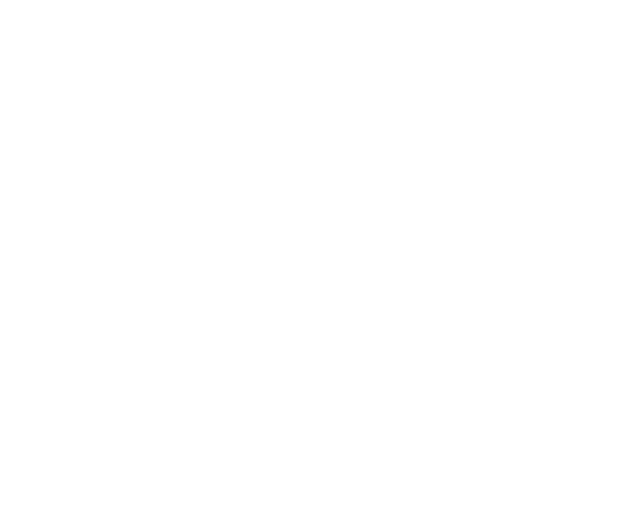
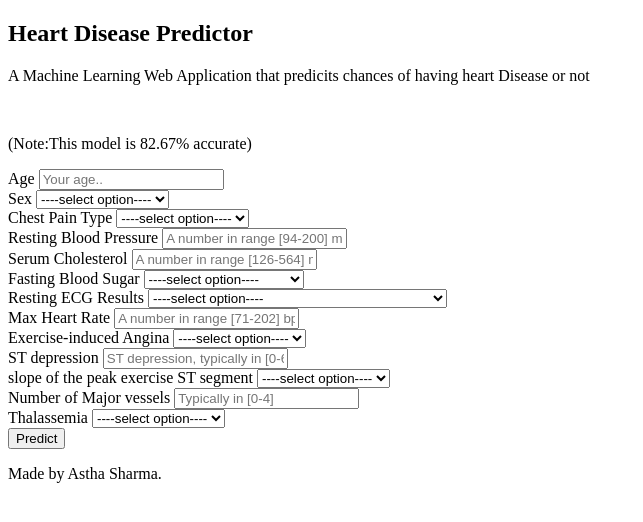
Before and after one commit to Kousiiik/Heart-disease-predicton, a Flask app: page / in a window 1280 px wide. Before the commit the part shown is empty. Shown: the top 522 px of the page, without its empty margins (0-643 px from the left). Run offline with Flask 2, Linux system fonts and the light colour scheme; parts of the project's set-up code (start-up, migrations or seed data) failed here and were passed over; some libraries are stand-ins or nearby versions.

Commit message:
Add files via upload

```diff
--- a/templates/main.html
+++ b/templates/main.html
@@ -0,0 +1,144 @@
+<!DOCTYPE html>
+
+<html lang="en" dir="ltr">
+
+<head>
+  <meta charset="utf-8">
+  <meta name="viewport" content="width=device-width, initial-scale=1.0">
+  <title>Heart Disease Predictor</title>
+  <link rel="stylesheet" type="text/css" href="{{ url_for('static', filename='style.css') }}">
+  <script src="https://kit.fontawesome.com/5f3f547070.js" crossorigin="anonymous"></script>
+  <link href="https://fonts.googleapis.com/css2?family=Pacifico&display=swap" rel="stylesheet">
+</head>
+
+<body>
+
+  <!-- Website Title -->
+
+  <div class="container">
+    <h2 class='container-heading'><span class="heading_font">Heart Disease Predictor</span></h2>
+    <div class='description'>
+      <p>A Machine Learning Web Application that predicits chances of having heart Disease or not</p><br>
+        <p>(Note:This model is 82.67% accurate)</p>
+    </div>
+  </div>
+
+  <!-- Text Area -->
+  <div class="ml-container">
+    <form action="{{ url_for('predict')}}" method="POST">
+
+
+        <label for="age">Age</label>
+        <input type="text" id="age" name="age" placeholder="Your age.."required="required" ><br>
+
+
+
+        <label for="sex">Sex</label>
+        <select id="sex" name="sex"required="required" >
+          <option selected>----select option----</option>
+          <option value="1">Male</option>
+          <option value="0">Female</option>
+        </select><br>
+
+
+
+        <label for="cp">Chest Pain Type</label>
+        <select id="cp" name="cp"required="required" >
+          <option selected>----select option----</option>
+          <option value="0">Typical Angina</option>
+          <option value="1">Atypical Angina</option>
+          <option value="2">Non-anginal Pain</option>
+          <option value="3">Asymtomatic</option>
+        </select><br>
+
+
+
+        <label for="trestbps">Resting Blood Pressure</label>
+        <input type="text" id="trestbps" name="trestbps" placeholder="A number in range [94-200] mmHg"required="required" ><br>
+
+
+
+        <label for="chol">Serum Cholesterol</label>
+        <input type="text" id="chol" name="chol" placeholder="A number in range [126-564] mg/dl"required="required" ><br>
+
+
+
+        <label for="fbs">Fasting Blood Sugar</label>
+        <select id="fbs" name="fbs"required="required" >
+          <option selected>----select option----</option>
+          <option value="1">Greater than 120 mg/dl</option>
+          <option value="0">Less than 120 mg/dl</option>
+        </select><br>
+
+
+
+        <label for="restecg">Resting ECG Results</label>
+        <select id="restecg" name="restecg"required="required" >
+          <option selected>----select option----</option>
+          <option value="0">Normal</option>
+          <option value="1">Having ST-T wave abnormality</option>
+          <option value="2">Probable or definite left ventricular
+            hypertrophy</option>
+        </select><br>
+
+
+
+        <label for="thalach">Max Heart Rate </label>
+        <input type="text" id="thalach" name="thalach" placeholder="A number in range [71-202] bpm"required="required" ><br>
+
+
+        <label for="exang">Exercise-induced Angina</label>
+        <select id="exang" name="exang"required="required" >
+          <option selected>----select option----</option>
+          <option value="1">Yes</option>
+          <option value="0">No</option>
+        </select><br>
+
+
+        <label for="oldpeak">ST depression</label>
+        <input type="text" id="oldpeak" name="oldpeak" placeholder="ST depression, typically in [0-6.2]"required="required" ><br>
+
+
+
+        <label for="slope">slope of the peak exercise ST segment</label>
+        <select id="slope" name="slope"required="required" >
+          <option selected>----select option----</option>
+          <option value="0">Upsloping</option>
+          <option value="1">Flat</option>
+          <option value="2">Downsloping</option>
+        </select><br>
+
+
+        <label for="ca">Number of Major vessels</label>
+        <input type="text" id="ca" name="ca" placeholder="Typically in [0-4]"required="required" ><br>
+
+
+
+        <label for="thal">Thalassemia</label>
+        <select id="thal" name="thal"required="required" >
+          <option selected>----select option----</option>
+          <option value="0">Normal</option>
+          <option value="1">Fixed Defect</option>
+          <option value="2">Reversible Defect</option>
+        </select><br>
+
+
+
+      <input type="submit" class="my-cta-button" value="Predict">
+    </form>
+  </div>
+
+  <!-- Footer
+  <div class='footer'>
+    <div class="contact">
+      <a target="_blank" href="https://github.com/asthasharma98/Heart-Disease-Prediction-Deployment"><i
+          class="fab fa-github fa-lg contact-icon"></i></a>
+      <a target="_blank" href="https://www.linkedin.com/in/astha-sharma-47266b11b/"><i
+          class="fab fa-linkedin fa-lg contact-icon"></i></a>
+    </div> -->
+    <p class='footer-description'>Made by Astha Sharma.</p>
+  </div>
+
+</body>
+
+</html>
```
Also changed, not shown: templates/result.html (added, +45 -0 lines).
